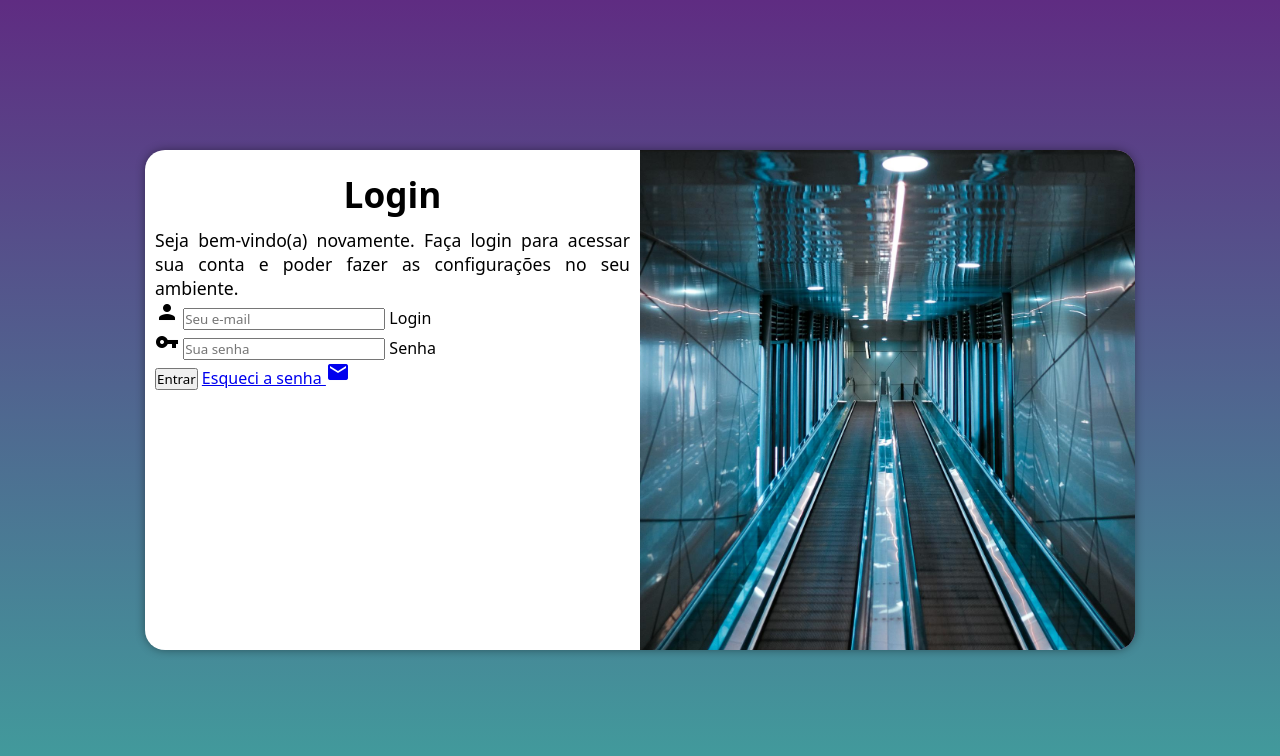
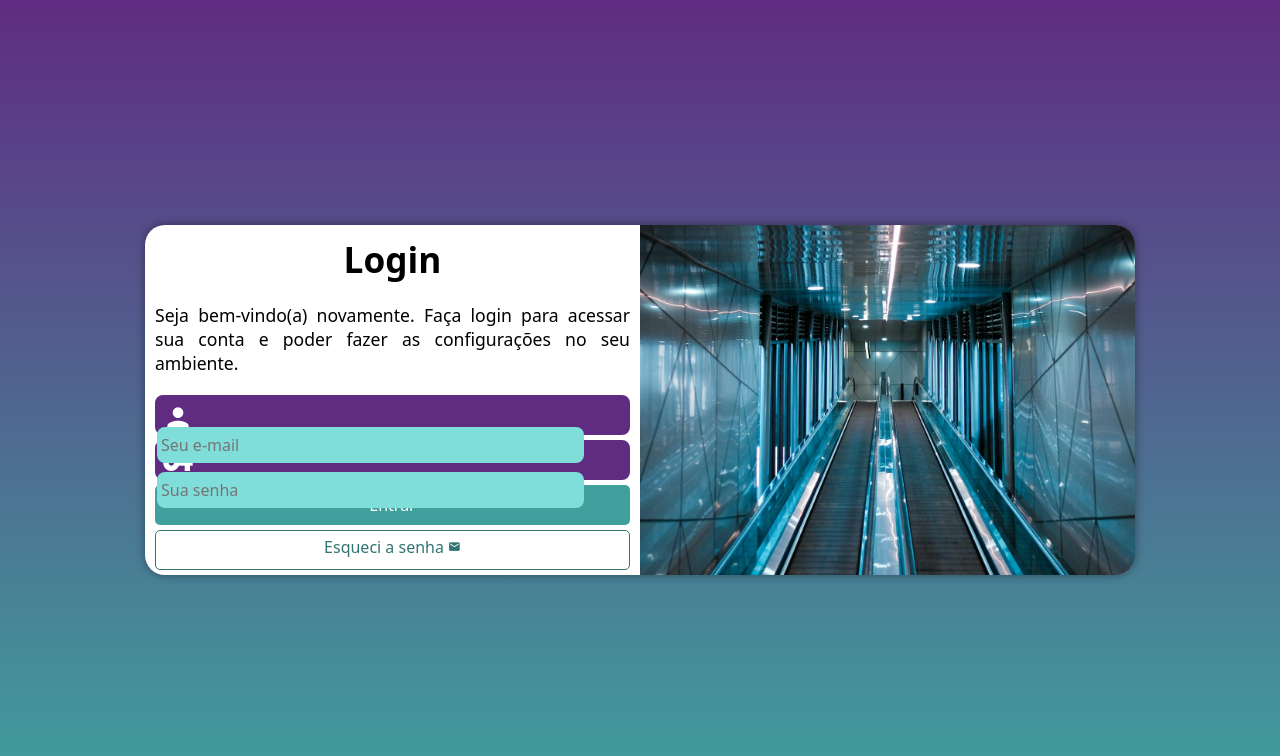
Before and after one commit to apoloxfps/Tela-de-login, a plain HTML site: page index.html in a window 1280 px wide. Drawn offline with Linux system fonts and the light colour scheme.

Commit message:
projeto finalizado

```diff
--- a/estilos/media-queries.css
+++ b/estilos/media-queries.css
@@ -21,6 +21,7 @@ grandes telas : acima de 1200px
   }
   section#login {
     width: 80vw;
+    height: 300px;
   }
   div#imagem {
     float: left; /*coloca a div pro lado esquerdo */
@@ -30,6 +31,9 @@ grandes telas : acima de 1200px
   div#formulario {
     float: right;/*coloca a div pro lado direito*/
     width: 70%;/*essa div ocupara 70% do lado direito da section#login */
+  }
+  div#formulario > p{
+    margin: 10px 0px;
   }
 }
 @media screen and (min-width: 992px) {
@@ -42,6 +46,7 @@ grandes telas : acima de 1200px
   }
   section#login {
     width: 990px;
+    height: 350px;
   }
   div#imagem {
     float: right; /*coloca a div pro lado direito */
@@ -57,5 +62,6 @@ grandes telas : acima de 1200px
   }
   div#formulario > p{
     font-size: 1.1em;
+    margin: 20px 0px;
   }
 }
--- a/estilos/style.css
+++ b/estilos/style.css
@@ -6,55 +6,126 @@
  Lilás: #5f2c82
 */
 
-*{
+* {
   margin: 0;
   padding: 0;
   box-sizing: border-box;
-    font-family: system-ui, -apple-system, BlinkMacSystemFont, 'Segoe UI', Roboto, Oxygen, Ubuntu, Cantarell, 'Open Sans', 'Helvetica Neue', sans-serif;
+  font-family: system-ui, -apple-system, BlinkMacSystemFont, "Segoe UI", Roboto,
+    Oxygen, Ubuntu, Cantarell, "Open Sans", "Helvetica Neue", sans-serif;
 }
-:root{
-    --cor-verde:#40a09d;
-    --cor-lilás:#5f2c82;
+:root {
+  --cor-verde: #40a09d;
+  --cor-lilás: #5f2c82;
 }
-body, html{
+body,
+html {
   background-color: var(--cor-lilás);
   height: 100vh;
   width: 100vw;
 }
-main{
+main {
   position: relative;
   height: 100vh;
   width: 100vw;
 }
-section#login{
+section#login {
   position: absolute;
   top: 50%;
   left: 50%;
-    transform: translate(-50%, -50%);
   background-color: white;
   border-radius: 20px;
   width: 250px;
-    height: 500px;
-    overflow: hidden;
-    box-shadow:0px 0px 10px rgba(0, 0, 0, 0.404) ;
-    transition:width 0.3s, height 0.3s ;/*transição entre tamanhos diferentes de tela*/
+  height: 520px;
+  overflow: hidden; /*esconder tudo que estiver vazando para de section#login*/
+  box-shadow: 0px 0px 10px rgba(0, 0, 0, 0.404);
+  transform: translate(-50%, -50%); /*trnasformando pro meio da tela junto com left e top acima e posstion relative de <main> e abosolute dessa section#login*/
+  transition: width 0.3s, height 0.3s; /*transição entre tamanhos diferentes de tela*/
   transition-timing-function: ease; /*suavisa a transição acima*/
 }
-div#imagem{
+div#imagem {
   display: block;
-    background: var(--cor-lilás) url(../imagens/img-login-tech.jpg) no-repeat center center;
+  background: var(--cor-lilás) url(../imagens/img-login-tech.jpg) no-repeat
+    center center;
   background-size: cover;
   height: 200px;
 }
-div#formulario{
+div#formulario {
   display: block;
   padding: 10px;
 }
-div#formulario > h1{
+div#formulario > h1 {
   text-align: center;
-    margin: 10px;
+  margin-bottom: 10px;
 }
-  div#formulario > p{
+div#formulario > p {
   font-size: 0.8em;
   text-align: justify;
 }
+div.campo {
+  background-color: var(--cor-lilás);
+  border: 2px solid var(--cor-lilás);
+  width: 100%;
+  display: block;
+  height: 40px;
+  border-radius: 8px;
+  margin: 5px 0px;
+}
+div.campo > label {
+  display: none;
+}
+div.campo > span {
+  color: white;
+  font-size: 2em;
+  width: 40px;
+  padding: 5px;
+}
+div.campo > input {
+  background-color: #7fddda;
+  font-size: 1em;
+  width: calc(100% - 44px); /*encaixar o input dentro da div campo*/
+  height: 100%;
+  border: 0px;
+  border-radius: 8px;
+  padding: 4px;
+  transform: translateY(-12px); /*subir o input para cima*/
+}
+div.campo > input:focus-within {
+  /*ganhar foco enquanto digita no input*/
+  background-color: white;
+}
+form > input[type="submit"] {
+  /*botao de enviar*/
+  display: block;
+  font-size: 1em;
+  width: 100%;
+  height: 40px;
+  background-color: var(--cor-verde);
+  color: white;
+  border: none;
+  border-radius: 5px;
+  cursor: pointer;
+}
+form > input[type="submit"]:hover {
+  background-color: #317471;
+}
+form > a.botao {
+  /*botao de esqueci a senha*/
+  display: block;
+  text-align: center;
+  font-size: 1em;
+  text-decoration: none;
+  width: 100%;
+  height: 40px;
+  padding: 5px;
+  margin-top: 5px;
+  background-color: white;
+  color: #317471;
+  border: 1px solid #317471;
+  border-radius: 5px;
+}
+form > a.botao:hover {
+  background-color: #75d4d1;
+}
+form > a.botao > span {
+  font-size: 0.8em;
+}
--- a/index.html
+++ b/index.html
@@ -49,7 +49,7 @@
               <label for="isenha">Senha</label>
             </div>
             <input type="submit" value="Entrar">
-            <a href="#">Esqueci a senha <span class="material-icons">mail</span></a>
+            <a href="#" class="botao">Esqueci a senha <span class="material-icons">mail</span></a> <!--link de esqueci a senha com icone-->
           </form>
         </div>
       </section>
```
Lines whose indentation alone changed are shown as unchanged.
